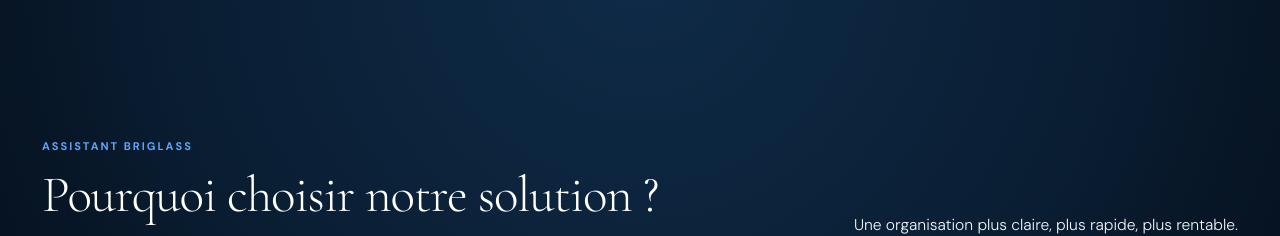
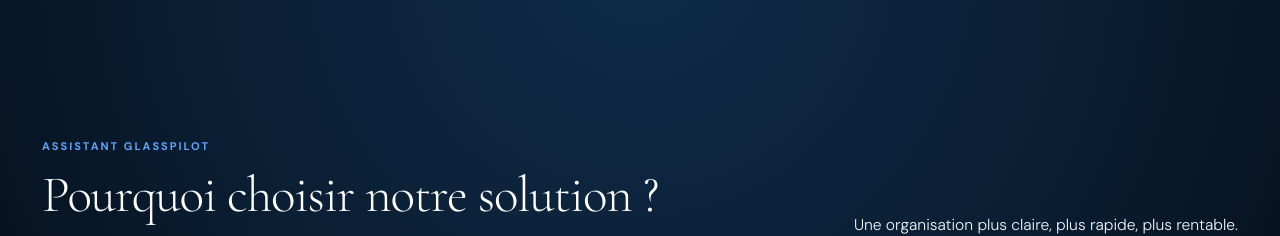
Before and after one commit to kaoutarhf9-sketch/GlassPilot, a Next.js app: page / in a window 1280 px wide. Shown: the part 2040-2276 px from the top of the page. Built offline with nearby package versions, Linux system fonts and the light colour scheme.

Commit message:
Remplacement Briglass par GlassPilot, MAJ numéro tel, et affichage Cession non signée pour le gestionnaire

```diff
--- a/app/api/gestionnaire/send-clearbus/route.js
+++ b/app/api/gestionnaire/send-clearbus/route.js
@@ -54,7 +54,7 @@ export async function POST(request) {
     }
 
     const clientNom = `${dossier.clients?.prenom || ''} ${dossier.clients?.nom || ''}`.trim() || 'Sociétaire Inconnu';
-    const garageNom = dossier.garages?.nom_garage || 'BRIGLASS GESTION';
+    const garageNom = dossier.garages?.nom_garage || 'GlassPilot';
     const immat = dossier.immatriculation || 'Non renseignée';
     const numSinistre = dossier.num_sinistre || 'En attente';
     const typeVitrage = dossier.type_vitrage || 'Vitrage';
--- a/app/gestionnaire/dossiers/[id]/page.js
+++ b/app/gestionnaire/dossiers/[id]/page.js
@@ -531,9 +531,9 @@ Référence sinistre : ${numSinistre}
 Dans l’attente du traitement, nous vous souhaitons bonne réception.
 
 Cordialement,
-BRIGLASS GESTION
+GlassPilot
 Gestionnaire administratif du garage ${garageNom}
-07 45 10 96 06`);
+07 56 99 35 83`);
 
     const gmailUrl = `https://mail.google.com/mail/?view=cm&fs=1&to=${encodeURIComponent(formData.assurance_email)}&su=${subject}&body=${body}`;
     window.open(gmailUrl, '_blank');
@@ -1274,7 +1274,7 @@ Gestionnaire administratif du garage ${garageNom}
                   if (dossier?.signature_url) {
                     window.open(dossier.signature_url, '_blank');
                   } else {
-                    alert("Cession de créance non disponible ou non signée pour le moment.");
+                    window.open(`/dashboard/dossiers/${dossier.id}/cession`, '_blank');
                   }
                 }}
                 className="w-full py-3 px-4 border border-[#00bcd4] hover:bg-[#00bcd4]/10 text-[#00bcd4] font-bold rounded-xl transition-all flex items-center justify-center gap-2.5 text-sm active:scale-98"
--- a/app/page.tsx
+++ b/app/page.tsx
@@ -961,7 +961,7 @@ footer{
   <div className="section-inner">
     <div className="features-header">
       <div>
-        <p className="section-label">Assistant Briglass</p>
+        <p className="section-label">Assistant GlassPilot</p>
         <h2>Pourquoi choisir notre solution ?</h2>
       </div>
       <p className="section-sub">Une organisation plus claire, plus rapide, plus rentable.</p>
```
